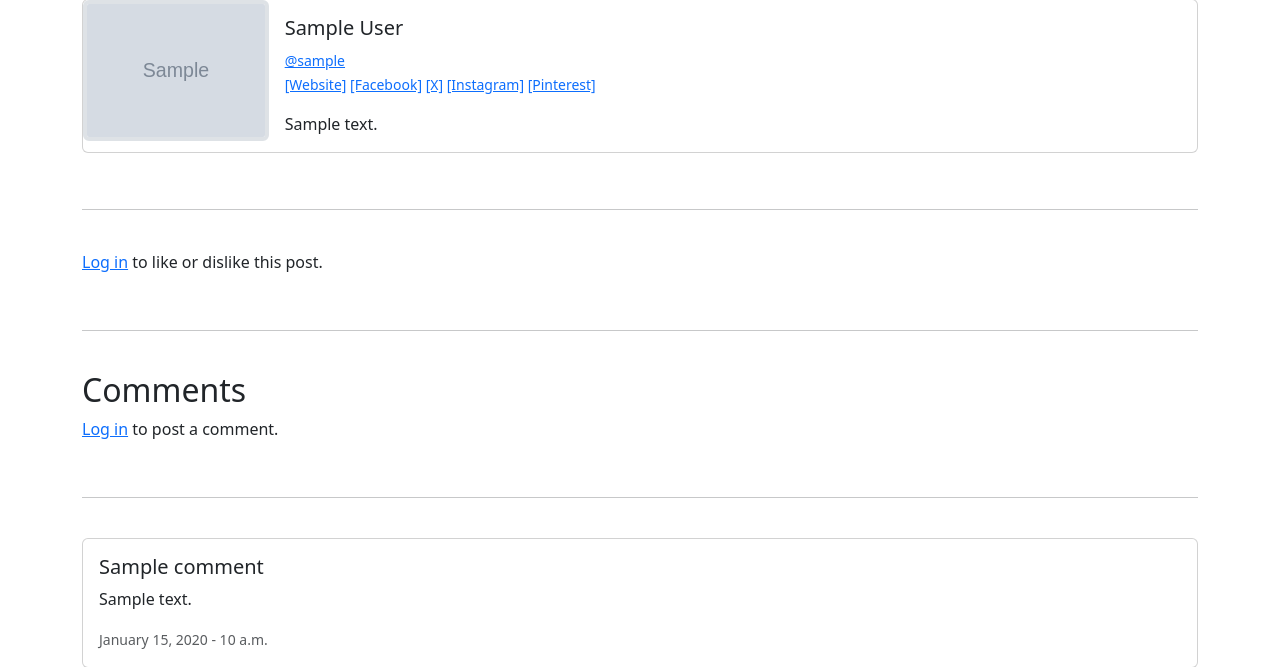
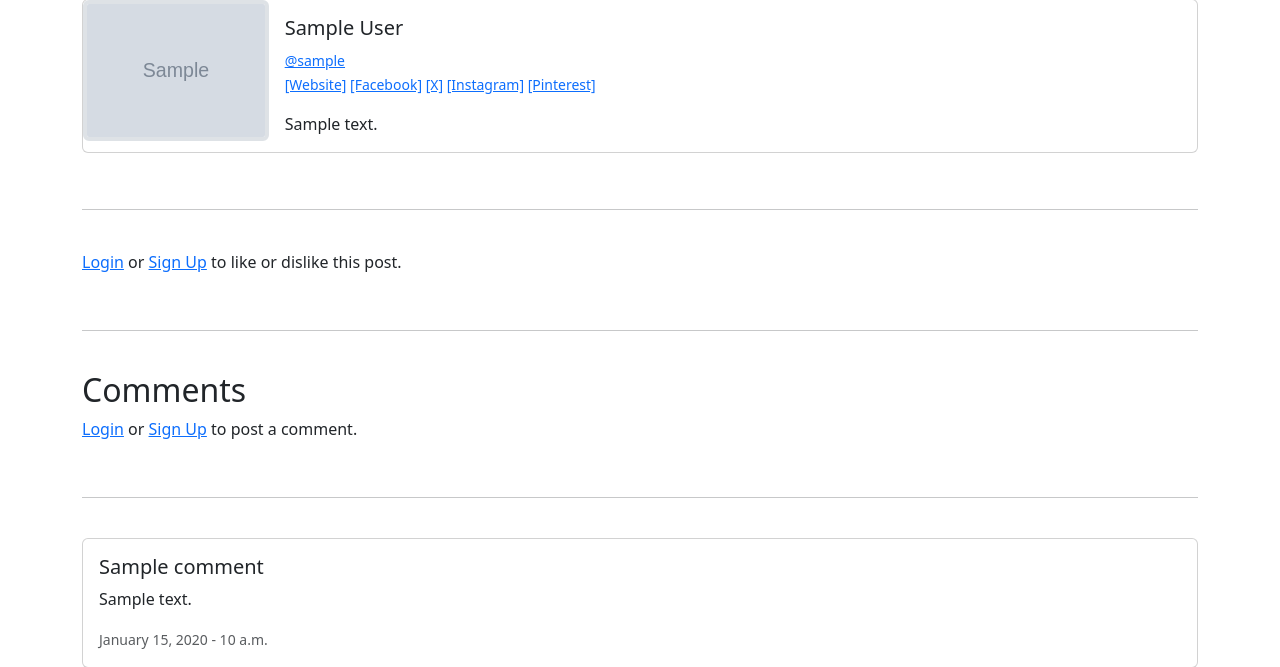
Before and after one commit to ft-mammoo/Blog-App, a Django app: page /article/1/ in a window 1280 px wide. Shown: the part 679-1346 px from the top of the page. Run offline with Django 5.2, Linux system fonts and the light colour scheme; tables that the repository leaves empty hold one stand-in row (values such as "Sample post"); grey boxes marked "Sample" are stand-in pictures.

Commit message:
Update login links across templates to retain the requested path after login

```diff
--- a/members/templates/registration/create_profile_page.html
+++ b/members/templates/registration/create_profile_page.html
@@ -19,7 +19,7 @@
     </div>
 {% else %}
     <h1>You must be logged in to Create Profile Page.</h1>
-    <a href="{% url 'login' %}">Login</a> or <a href="{% url 'signup' %}">Sign Up</a>
+    <a href="{% url 'login' %}?next={{ request.path }}">Login</a> or <a href="{% url 'signup' %}">Sign Up</a>
 {% endif %}
 
 {% endblock %}
--- a/members/templates/registration/edit_profile_page.html
+++ b/members/templates/registration/edit_profile_page.html
@@ -24,7 +24,7 @@
     {% endif %}
 {% else %}
     <h1>You must be logged in to Edit Profile Page.</h1>
-    <a href="{% url 'login' %}">Login</a> or <a href="{% url 'signup' %}">Sign Up</a>
+    <a href="{% url 'login' %}?next={{ request.path }}">Login</a> or <a href="{% url 'signup' %}">Sign Up</a>
 {% endif %}
 
 {% endblock %}
--- a/theblog/forms.py
+++ b/theblog/forms.py
@@ -34,6 +34,7 @@ class BlogPostForm(forms.ModelForm):
             #'author' : forms.TextInput(attrs={'class' : 'form-control', 'id' : 'authorid', 'value' : '', 'type' : 'hidden'}),
             'category' : forms.Select(attrs={'class' : 'form-control', 'placeholder' : 'Select category'}),
             'snippet' : forms.TextInput(attrs={'class' : 'form-control', 'placeholder' : 'Enter a brief snippet about the post'}),
+            'header_image' : forms.ClearableFileInput(attrs={'class' : 'form-control-file'}),
         }
 
     def clean_content(self):
@@ -64,6 +65,7 @@ class EditBlogPostForm(forms.ModelForm):
             'title_tag' : forms.TextInput(attrs={'class' : 'form-control', 'placeholder' : 'Enter title tag here'}),
             'category' : forms.Select(attrs={'class' : 'form-control', 'placeholder' : 'Select category'}),
             'snippet' : forms.TextInput(attrs={'class' : 'form-control', 'placeholder' : 'Enter a brief snippet about the post'}),
+            'header_image' : forms.ClearableFileInput(attrs={'class' : 'form-control-file'}),
         }
 
     def clean_content(self):
--- a/theblog/templates/article_details.html
+++ b/theblog/templates/article_details.html
@@ -119,7 +119,7 @@
     </form>
 {% else %}
     <p>
-        <a href="{% url 'login' %}">Log in</a> to like or dislike this post.
+        <a href="{% url 'login' %}?next={{ request.path }}">Login</a> or <a href="{% url 'signup' %}">Sign Up</a> to like or dislike this post.
     </p>
 {% endif %}
 
@@ -142,7 +142,7 @@
         </div>
     </div>
 {% else %}
-    <p><a href="{% url 'login' %}">Log in</a> to post a comment.</p>
+    <p><a href="{% url 'login' %}?next={{ request.path }}">Login</a> or <a href="{% url 'signup' %}">Sign Up</a> to post a comment.</p>
 {% endif %}
 
 <br><hr><br>
--- a/theblog/templates/create_category.html
+++ b/theblog/templates/create_category.html
@@ -19,7 +19,7 @@
     </div>
 {% else %}
     <h1>You must be logged in to create a new category.</h1>
-    <a href="{% url 'login' %}">Login</a> or <a href="{% url 'signup' %}">Sign Up</a>
+    <a href="{% url 'login' %}?next={{ request.path }}">Login</a> or <a href="{% url 'signup' %}">Sign Up</a>
 {% endif %}
 
 {% endblock %}
--- a/theblog/templates/create_post.html
+++ b/theblog/templates/create_post.html
@@ -20,7 +20,7 @@
     </div>
 {% else %}
     <h1>You must be logged in to create a new blog post.</h1>
-    <a href="{% url 'login' %}">Login</a> or <a href="{% url 'signup' %}">Sign Up</a>
+    <a href="{% url 'login' %}?next={{ request.path }}">Login</a> or <a href="{% url 'signup' %}">Sign Up</a>
 {% endif %}
 
 {% endblock %}
--- a/theblog/templates/delete_post.html
+++ b/theblog/templates/delete_post.html
@@ -23,6 +23,6 @@
     {% endif %}
 {% else %}
     <h1>You must be logged in to delete a blog post.</h1>
-    <a href="{% url 'login' %}">Login</a> <a href="{% url 'signup' %}">Sign Up</a>
+    <a href="{% url 'login' %}?next={{ request.path }}">Login</a> or <a href="{% url 'signup' %}">Sign Up</a>
 {% endif %}
 {% endblock %}
--- a/theblog/templates/edit_post.html
+++ b/theblog/templates/edit_post.html
@@ -24,7 +24,7 @@
     {% endif %}
 {% else %}
     <h1>You must be logged in to edit a blog post.</h1>
-    <a href="{% url 'login' %}">Login</a> or <a href="{% url 'signup' %}">Sign Up</a>
+    <a href="{% url 'login' %}?next={{ request.path }}">Login</a> or <a href="{% url 'signup' %}">Sign Up</a>
 {% endif %}
 
 {% endblock %}
```
